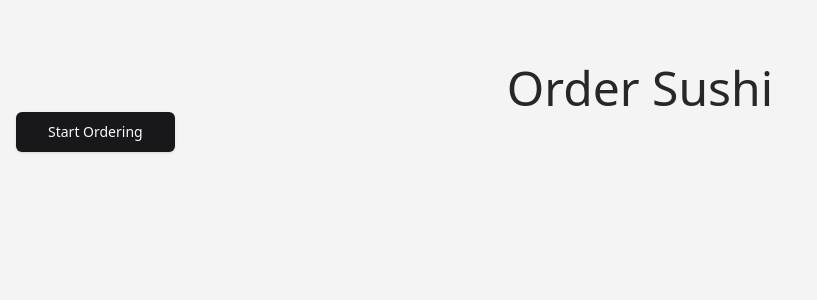
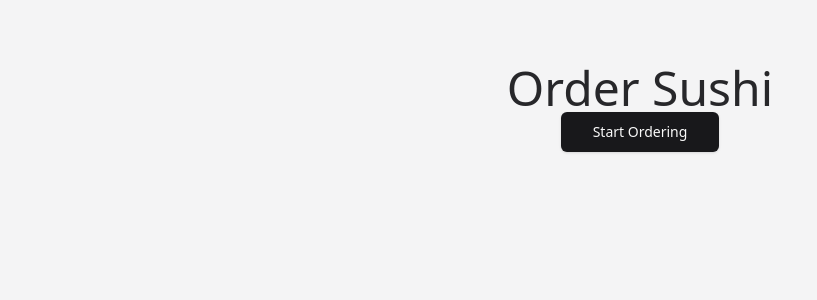
Before and after one commit to fernaldya/order-sushi, a Vue app in the folder frontend/: page / in a window 1280 px wide. Shown: the top 300 px of the page, without its empty margins (0-817 px from the left). Built offline with nearby package versions, Linux system fonts and the light colour scheme.

Commit message:
feat: mock homepage

```diff
--- a/frontend/src/pages/Home.vue
+++ b/frontend/src/pages/Home.vue
@@ -6,6 +6,8 @@ import { Button } from "@/components/ui/button";
 <template>
   <Container>
     <h1 class="text-5xl text-center font-medium">Order Sushi</h1>
-    <Button size="lg">Start Ordering</Button>
+    <div class="flex justify-center">
+      <Button size="lg">Start Ordering</Button>
+    </div>
   </Container>
 </template>
```
